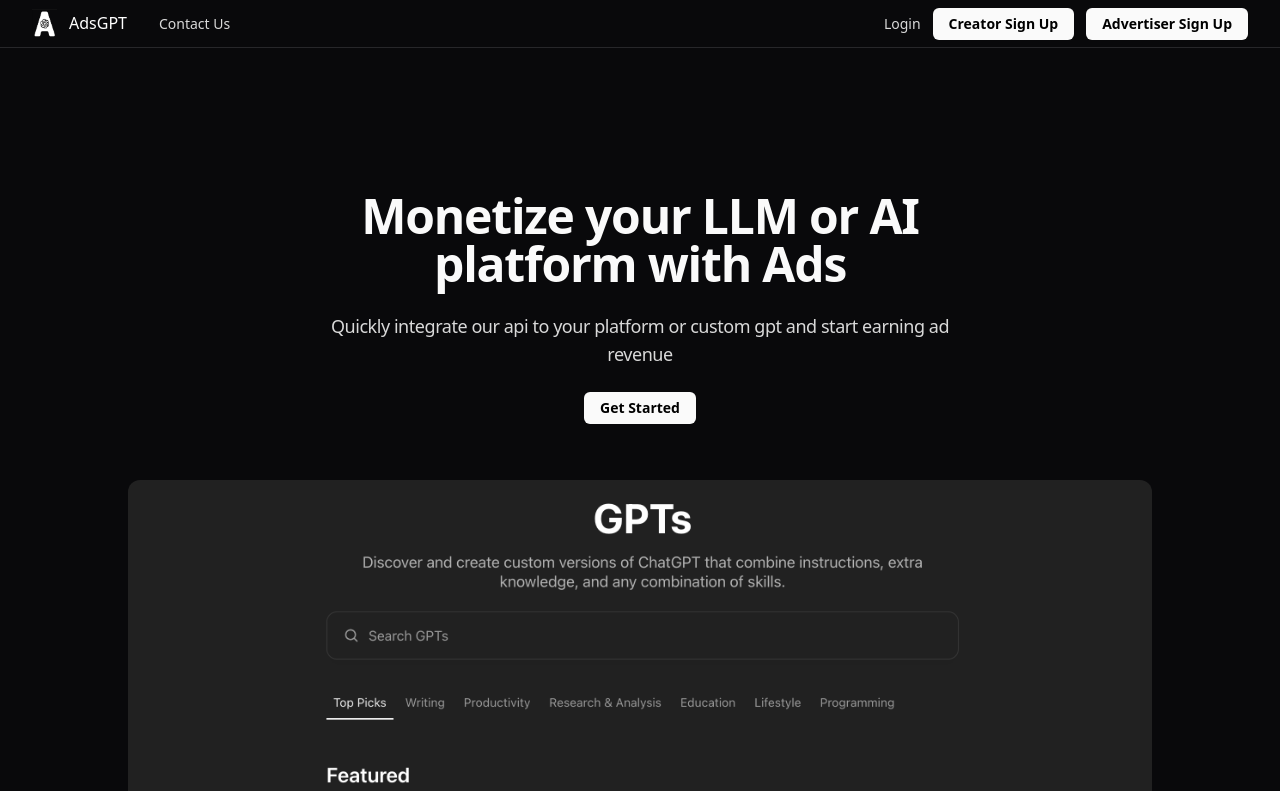
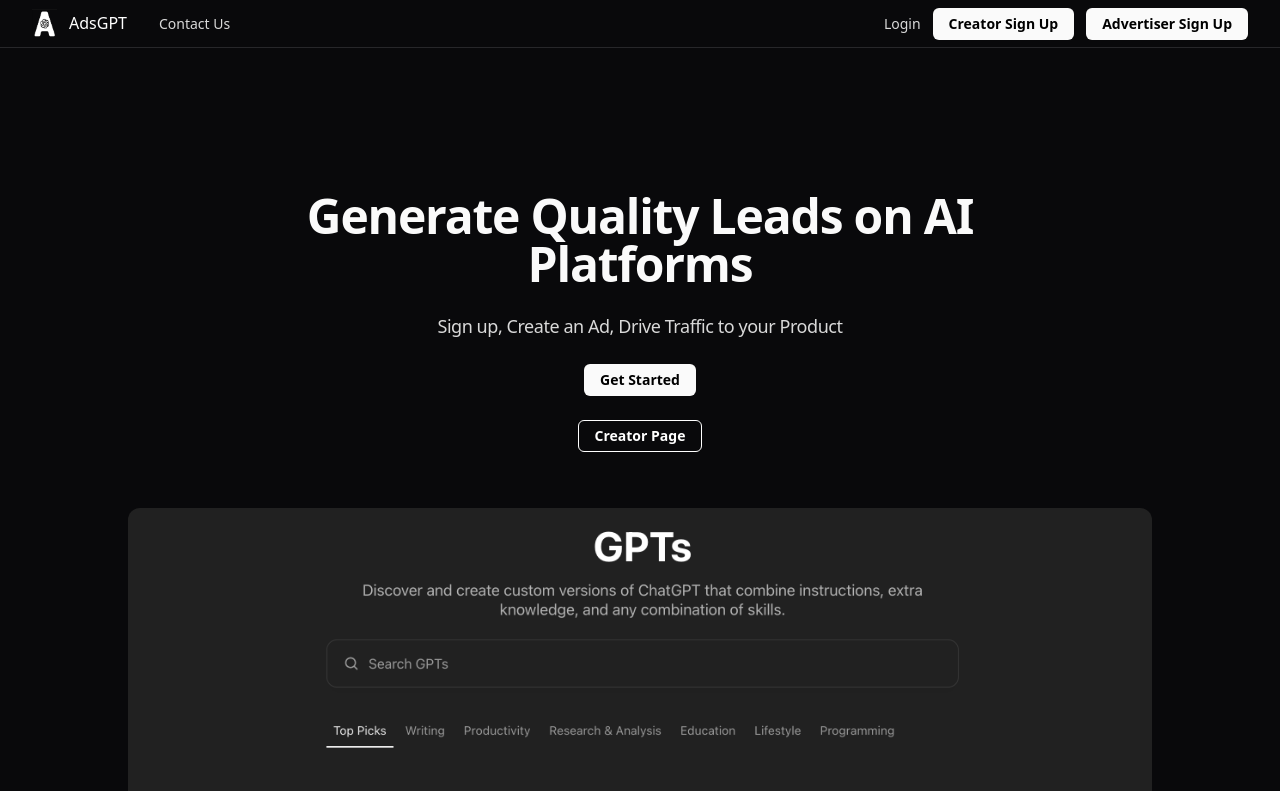
Before and after one commit to monishmuralicharan/adsgpt-website, a React (Vite) app: page / in a window 1280 px wide. Shown: the top 791 px of the page. Built offline with nearby package versions, Linux system fonts and the light colour scheme; no server answers.

Commit message:
linked advertiser landing page connected everything

```diff
--- a/src/App.jsx
+++ b/src/App.jsx
@@ -2,7 +2,7 @@
 import { Routes, Route } from 'react-router-dom';
 import Header from './components/Header';
 import Footer from './components/Footer';
-import Page from './components/Page';
+import CreatorPage from './components/CreatorPage';
 import TermsOfService from './components/Terms-of-service';
 import AdvertiserDashboard from './components/AdvertiserDashboard/AdvertiserDashboard';
 import AdvertiserProfileDashboard from './components/AdvertiserDashboard/AdvertiserProfileDashboard';
@@ -11,13 +11,15 @@
 import SignUp from './components/SignUp';
 import Login from './components/Login';
 import PrivateRoute from './components/PrivateRoute';
+import AdvertiserPage from './components/AdvertiserPage';
 
 function App() {
   return (
     <>
       <Header />
       <Routes>
-        <Route path="/" element={<Page />} />
+        <Route path="/" element={<AdvertiserPage />} />
+        <Route path="/creator-page" element={<CreatorPage />} />
         <Route path="/terms-of-service" element={<TermsOfService />} />
         <Route path="/signup-advertiser" element={<SignUp role="advertiser" />} />
         <Route path="/signup-creator" element={<SignUp role="creator" />} />
--- a/src/components/AdvertiserPage.jsx
+++ b/src/components/AdvertiserPage.jsx
@@ -16,7 +16,7 @@
           Generate Quality Leads on AI Platforms
         </Typography>
         <Typography className="max-w-2xl" variant="h5">
-          Sign up, Create an Ad, and Drive Traffic to your Product
+          Sign up, Create an Ad, Drive Traffic to your Product
         </Typography>
         <a
           href="/signup-advertiser"
@@ -24,6 +24,14 @@
         >
           <Button size="tiny" variant="ghost">
             {`Get Started`}
+          </Button>
+        </a>
+        <a
+          href="/creator-page"
+          rel="noopener noreferrer"
+        >
+          <Button size="tiny" className="text-white border-white border bg-transparent hover:bg-white hover:text-black">
+            {`Creator Page`}
           </Button>
         </a>
         <img
--- a/src/components/Page.jsx
+++ b/src/components/CreatorPage.jsx
@@ -25,6 +25,14 @@
         >
           <Button size="tiny" variant="ghost">
             {`Get Started`}
+          </Button>
+        </a>
+        <a
+          href="/"
+          rel="noopener noreferrer"
+        >
+          <Button size="tiny" className="text-white border-white border bg-transparent hover:bg-white hover:text-black">
+            {`Advertiser Page`}
           </Button>
         </a>
         <img
```
